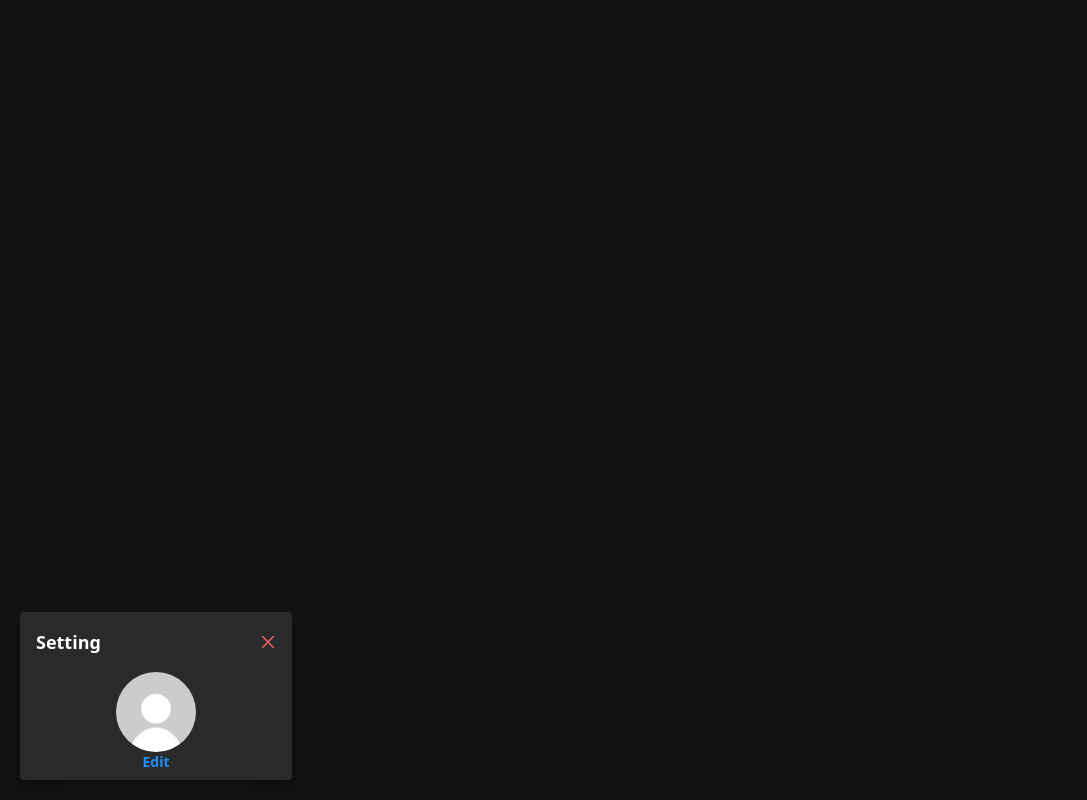
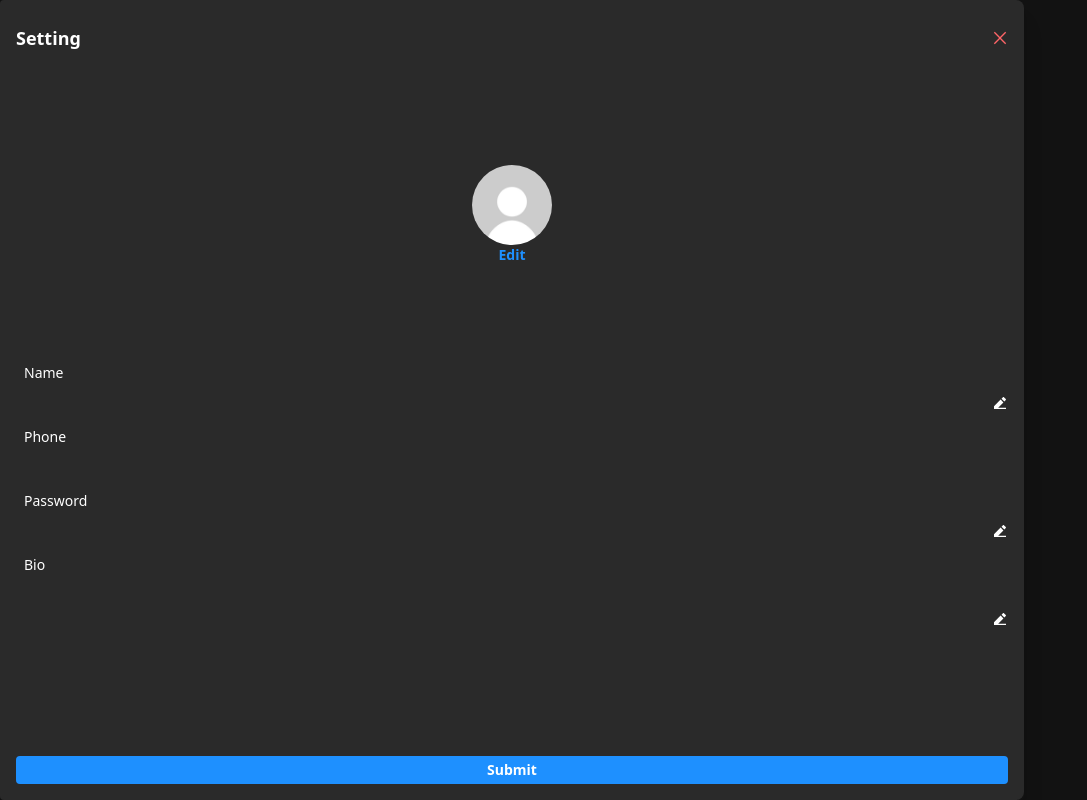
Before and after one commit to royarsitobatubara/chatapp, a Next.js app: page /chat/SettingsProfile in a window 1280 px wide. Shown: the whole page, without its empty margins (0-1087 px from the left). Built offline with nearby package versions, Linux system fonts and the light colour scheme; sample sign-in values are in the browser's storage.

Commit message:
menambah setting profile

```diff
--- a/src/components/Input.jsx
+++ b/src/components/Input.jsx
@@ -1,3 +1,6 @@
+import { useState } from "react";
+import { RiEdit2Fill } from "react-icons/ri";
+
 export function InputForm({
   name = '',
   value = '',
@@ -29,10 +32,62 @@ export function InputForm({
   );
 }
 
-export function InputSettingProfile(){
-  return(
-    <div>
+export function InputSettingProfile({
+  label = '',
+  placeholder = '',
+  value = '',
+  handleChange = () => {},
+  isCanChange = true,
+  isTextArea = false
+}) {
+  const [isEdit, setEdit] = useState(false);
 
+  const handleEditInput = () => {
+    setEdit((e) => !e);
+  };
+
+  return (
+    <div className="flex flex-col gap-1">
+      <label htmlFor={label} className="text-sm pl-2 font-extralight">
+        {label}
+      </label>
+      <div className="flex gap-2">
+        {isTextArea ? (
+          <textarea
+            id={label}
+            disabled={!isEdit}
+            value={value}
+            onChange={handleChange}
+            placeholder={placeholder}
+            maxLength={100}
+            className={`w-full rounded-md px-3 py-1 outline-none border-none resize-none ${
+              isEdit ? "bg-[var(--black2)]" : ""
+            }`}
+            rows={3}
+          />
+        ) : (
+          <input
+            type="text"
+            id={label}
+            disabled={!isEdit}
+            value={value}
+            onChange={handleChange}
+            placeholder={placeholder}
+            className={`w-full rounded-md px-3 py-1 outline-none border-none ${
+              isEdit ? "bg-[var(--black2)]" : ""
+            }`}
+          />
+        )}
+        {isCanChange && (
+          <button
+            type="button"
+            onClick={handleEditInput}
+            className="cursor-pointer active:scale-90"
+          >
+            <RiEdit2Fill />
+          </button>
+        )}
+      </div>
     </div>
   );
 }
--- a/src/components/Profile.jsx
+++ b/src/components/Profile.jsx
@@ -3,6 +3,7 @@ import React, { useEffect, useState } from 'react'
 import { BiDotsVertical } from "react-icons/bi";
 import { jwtDecode } from 'jwt-decode';
 import { useRouter } from 'next/router';
+import { RiCloseLargeLine } from "react-icons/ri";
 
 function Profile({handleSetting = null}) {
 
@@ -34,12 +35,14 @@ function Profile({handleSetting = null}) {
             />
             <h3 className='text-base font-semibold'>{decode?.name ? decode.name : "Guest"}</h3>
         </div>
-        <button type='button' onClick={()=>setView(e=>!e)} className='cursor-pointer active:scale-90 transition-all duration-300 hover:scale-110'><BiDotsVertical size={20}/></button>
+        <button type='button' onClick={()=>setView(e=>!e)} className='cursor-pointer active:scale-90 transition-all duration-200 '>{isView?<RiCloseLargeLine size={20} />:<BiDotsVertical size={20}/>}</button>
 
         {isView &&
-          <div className='absolute top-full right-0 bg-[var(--black2)] py-2 px-1 *:text-sm *:cursor-pointer *:hover:bg-[var(--black3)] *:w-full rounded-bl-md shadow-gray-500 border-l-[1px] border-b-[1px] border-gray-700'>
-            <button onClick={()=>handleSetting(e=>!e)} className='px-4 py-2 rounded-sm'>Settings</button>
-            <button onClick={logoutHandle} className='px-4 py-2 rounded-sm'>Logout</button>
+          <div className='overflow-hidden absolute top-full right-0 '>
+            <div className='slideDown bg-[var(--black2)] py-2 px-1 *:text-sm *:cursor-pointer *:hover:bg-[var(--black3)] *:w-full rounded-bl-md shadow-gray-500 border-l-[1px] border-b-[1px] border-gray-700'>
+              <button onClick={()=>handleSetting(e=>!e)} className='px-4 py-2 rounded-sm'>Settings</button>
+              <button onClick={logoutHandle} className='px-4 py-2 rounded-sm'>Logout</button>
+            </div>
           </div>
         }
     </div>
--- a/src/pages/chat/SettingsProfile.jsx
+++ b/src/pages/chat/SettingsProfile.jsx
@@ -1,9 +1,18 @@
+import { InputSettingProfile } from '@/components/Input';
 import Image from 'next/image'
-import React, { useRef, useState } from 'react'
+import React, { useEffect, useRef, useState } from 'react'
 import { RiCloseLargeLine } from "react-icons/ri";
+import { jwtDecode } from 'jwt-decode';
+import { ButtonSubmit } from '@/components/Button';
 
 function SettingsProfile({handleCloseProfile}) {
 
+    const [name, setName] = useState('');
+    const [password, setPassword] = useState('');
+    const [bio, setBio] = useState('');
+    const [phone, setPhone] = useState('');
+    const [profile, setProfile] = useState(null);
+    const [message, setMessage] = useState('');
     const [preview, setPreview] = useState('');
     const fileInputRef = useRef(null);
 
@@ -19,10 +28,14 @@ function SettingsProfile({handleCloseProfile}) {
         fileInputRef.current.click();
     }
 
+    const handleSubmit = (e) =>{
+        e.preventDefault();
+    }
+
   return (
-    <div className='absolute bottom-5 left-5 overflow-hidden shadow-xl rounded-sm '>
-        <div className='slideUp  bg-[var(--black3)] px-4 py-2'>
-            <div className='flex items-center justify-between pt-2 pb-4 w-60'>
+    <div className='absolute w-[80%] bottom-0 h-full overflow-hidden shadow-xl rounded-sm '>
+        <form action={''} className='slideUp rounded-r-lg h-full  bg-[var(--black3)] px-4 py-4 flex flex-col justify-between gap-2'>
+            <div className='flex items-center justify-between pt-2 pb-4 w-full'>
                 <h3 className='text-lg font-semibold'>Setting</h3>
                 <button onClick={handleCloseProfile} type='button' className='cursor-pointer text-red-400 active:scale-90' ><RiCloseLargeLine /></button>
             </div>
@@ -43,10 +56,40 @@ function SettingsProfile({handleCloseProfile}) {
                     className='hidden'
                 />
             </div>
-            <div>
-
+            <div className='flex flex-col gap-2'>
+                <InputSettingProfile
+                    label='Name'
+                    placeholder={name}
+                    value={name}
+                    handleChange={(e)=>setName(e.target.value)}
+                />
+                <InputSettingProfile
+                    label='Phone'
+                    placeholder={phone}
+                    value={phone}
+                    isCanChange={false}
+                    handleChange={(e)=>setPhone(e.target.value)}
+                />
+                <InputSettingProfile
+                    label='Password'
+                    placeholder={password}
+                    value={password}
+                    handleChange={(e)=>setPassword(e.target.value)}
+                />
+                <InputSettingProfile
+                    label='Bio'
+                    placeholder={bio}
+                    value={bio}
+                    handleChange={(e)=>setBio(e.target.value)}
+                    isTextArea={true}
+                />
             </div>
-        </div>
+            <ButtonSubmit
+                type='sumbit'
+                handleClick={handleSubmit}
+                styles='bg-[var(--blue1)] w-full rounded-sm py-1 font-bold cursor-pointer text-sm'
+            />
+        </form>
     </div>
   )
 }
--- a/src/pages/chat/index.jsx
+++ b/src/pages/chat/index.jsx
@@ -10,20 +10,20 @@ function Chat() {
   const [isSetting, setViewSetting] = useState(false);
 
   return (
-    <div className='grid grid-cols-7 h-dvh relative '>
+    <div className='grid grid-cols-7 h-dvh  '>
 
       {/* LEFT */}
-      <div className='bg-[var(--black2)] col-span-2 flex flex-col gap-2'>
+      <div className='bg-[var(--black2)] col-span-2 flex flex-col gap-2 relative'>
         <Profile handleSetting={setViewSetting}/>
         <SearchingUser />
+        {/* SETTING */}
+        {isSetting && <SettingsProfile handleCloseProfile={()=>setViewSetting(false)} /> }
       </div>
 
       {/* RIGHT */}
       <div></div>
 
 
-      {/* SETTING */}
-      {isSetting && <SettingsProfile handleCloseProfile={()=>setViewSetting(false)} /> }
     </div>
   )
 }
--- a/src/styles/globals.css
+++ b/src/styles/globals.css
@@ -29,3 +29,18 @@ body{
   animation: slideUp 150ms linear;
   transition: all 150ms linear;
 }
+
+@keyframes slideDown{
+  from{
+    opacity: .5;
+    transform: translateY(-100px);
+  }
+  to{
+    opacity: 1;
+    transform: translateY(0px);
+  }
+}
+.slideDown{
+  animation: slideDown 150ms linear;
+  transition: all 150ms linear;
+}
```
